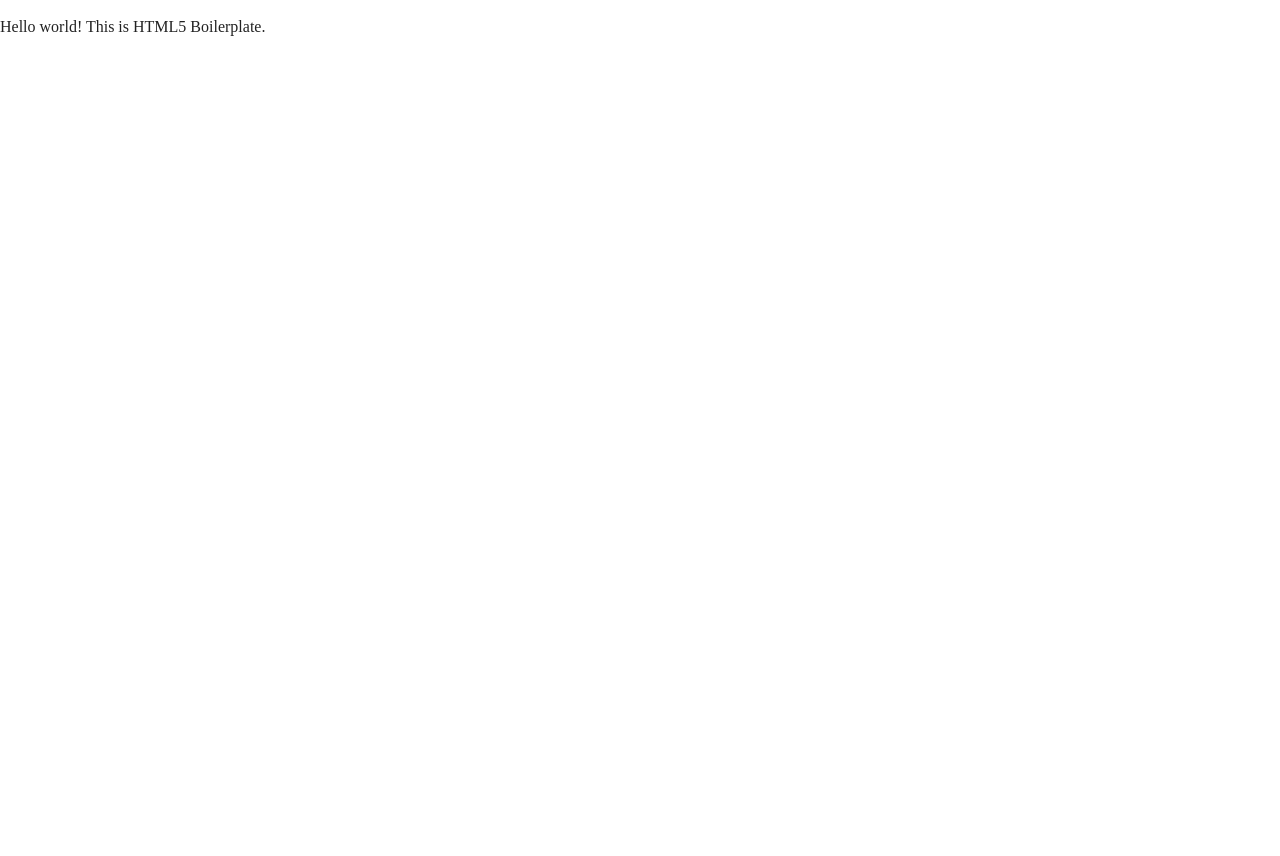
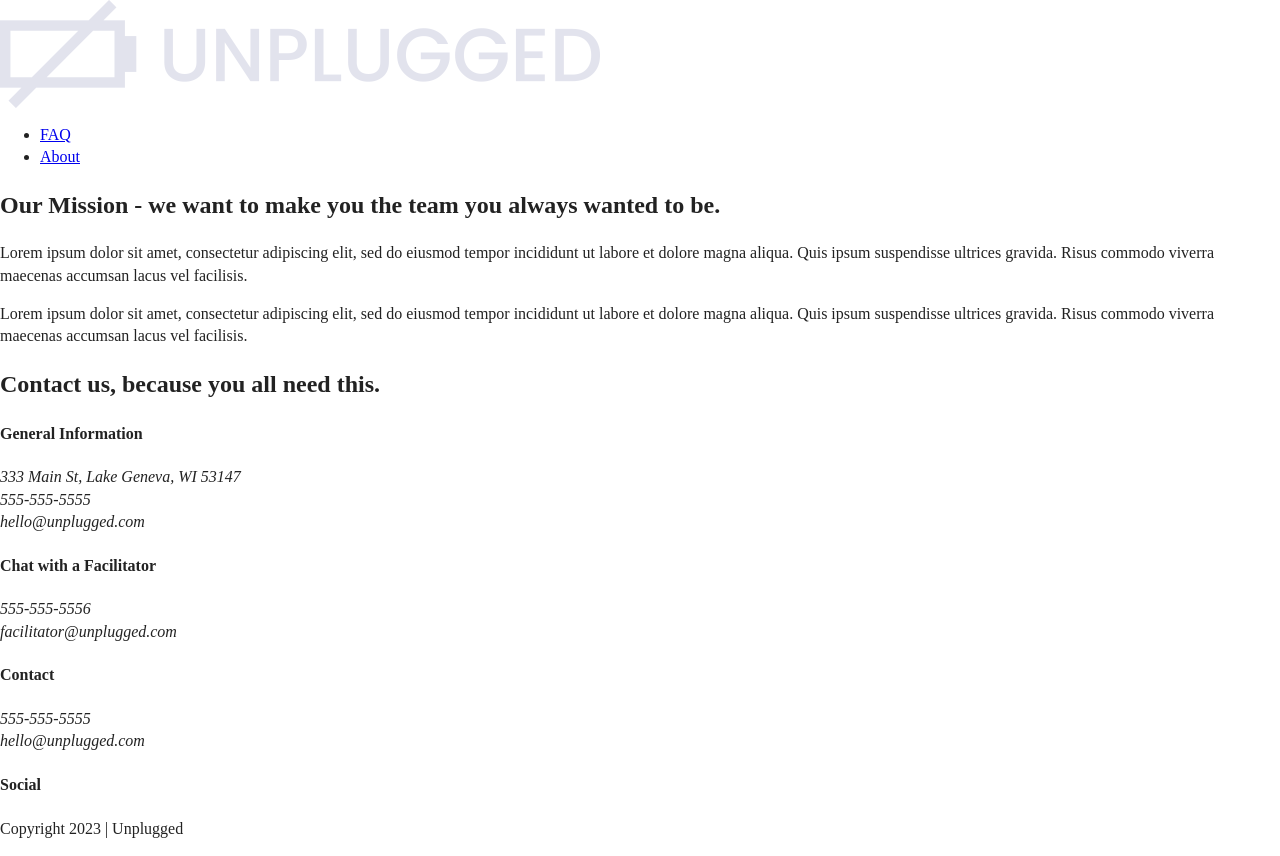
Before and after one commit to BethSims/unplugged, a website: page about/index.html in a window 1280 px wide. Before the commit the page ends 800 px from the top, so only its background shows below. Drawn offline with Linux system fonts and the light colour scheme; files whose address does not match are found by name.

Commit message:
Added About content; tweaks to Homepage nav

```diff
--- a/about/index.html
+++ b/about/index.html
@@ -3,7 +3,7 @@
 
 <head>
   <meta charset="utf-8">
-  <title></title>
+  <title>Unplugged Retreat | About</title>
   <meta name="description" content="">
   <meta name="viewport" content="width=device-width, initial-scale=1">
 
@@ -25,7 +25,98 @@
 <body>
 
   <!-- Add your site or application content here -->
-  <p>Hello world! This is HTML5 Boilerplate.</p>
+  <header>
+    <div class="content-wrapper">
+      <a href="#">
+        <img src="img/unpluggedlogo.png" alt="unplugged logo">
+      </a>
+      <div class="header-divider">
+
+      </div>
+      <nav>
+        <ul>
+          <li><a href="../faq/index.html">FAQ</a></li>
+          <li><a href="index.html">About</a></li>
+        </ul>
+      </nav>
+    </div>
+  </header>
+
+  <main>
+    <section class="mission">
+      <div class="content-wrapper">
+        <h2>Our Mission - we want to make you the team you always wanted to be.</h2>
+        <div class="mission-content">
+          <p>Lorem ipsum dolor sit amet, consectetur adipiscing elit, sed do eiusmod tempor incididunt ut labore et
+            dolore magna aliqua. Quis ipsum suspendisse ultrices gravida. Risus commodo viverra maecenas accumsan lacus
+            vel facilisis.</p>
+          <p>Lorem ipsum dolor sit amet, consectetur adipiscing elit, sed do eiusmod tempor incididunt ut labore et
+            dolore magna aliqua. Quis ipsum suspendisse ultrices gravida. Risus commodo viverra maecenas accumsan lacus
+            vel facilisis.</p>
+        </div>
+      </div> <!-- mission content wrapper ends -->
+    </section>
+
+    <section class="map">
+      <div class="content-wrapper">
+        <figure>
+
+        </figure>
+      </div>
+    </section>
+
+    <section class="contact-section">
+      <div class="content-wrapper">
+        <h2>Contact us, because you all need this.</h2>
+        <div class="contact-content">
+          <div>
+            <h4>General Information</h4>
+            <address>
+              333 Main St, Lake Geneva, WI 53147<br>
+              555-555-5555<br>
+              hello@unplugged.com<br>
+            </address>
+          </div>
+          <div>
+            <h4>Chat with a Facilitator</h4>
+            <address>
+              555-555-5556<br>
+              facilitator@unplugged.com
+            </address>
+          </div>
+        </div> <!-- contact-content div ends-->
+      </div> <!-- contact content wrapper ends-->
+    </section>
+
+  </main>
+
+  <footer>
+    <div class="content-wrapper">
+      <div class="footer-content">
+        <div class="contact">
+          <h4>Contact</h4>
+          <address>
+            <p>555-555-5555<br>
+              hello@unplugged.com</p>
+          </address>
+        </div>
+        <div class="social">
+          <h4>Social</h4>
+          <div class="social-icons">
+            <p><a href="https://www.facebook.com/yoursite" target="_blank" rel="noopener"></a></p>
+            <p><a href="https://www.twitter.com/handle" target="_blank" rel="noopener"></a></p>
+            <p><a href="https://www.instagram.com/handle" target="_blank" rel="noopener"></a></p>
+          </div>
+        </div>
+      </div> <!-- footer content ends -->
+    </div> <!-- footer content-wrapper ends -->
+    <div class="copyright">
+      <p>Copyright 2023 | Unplugged</p>
+    </div>
+  </footer>
+
+
+
   <script src="../js/vendor/modernizr-3.11.2.min.js"></script>
   <script src="../js/plugins.js"></script>
   <script src="../js/main.js"></script>
```
Also changed, not shown: index.html (+5 -5 lines).
